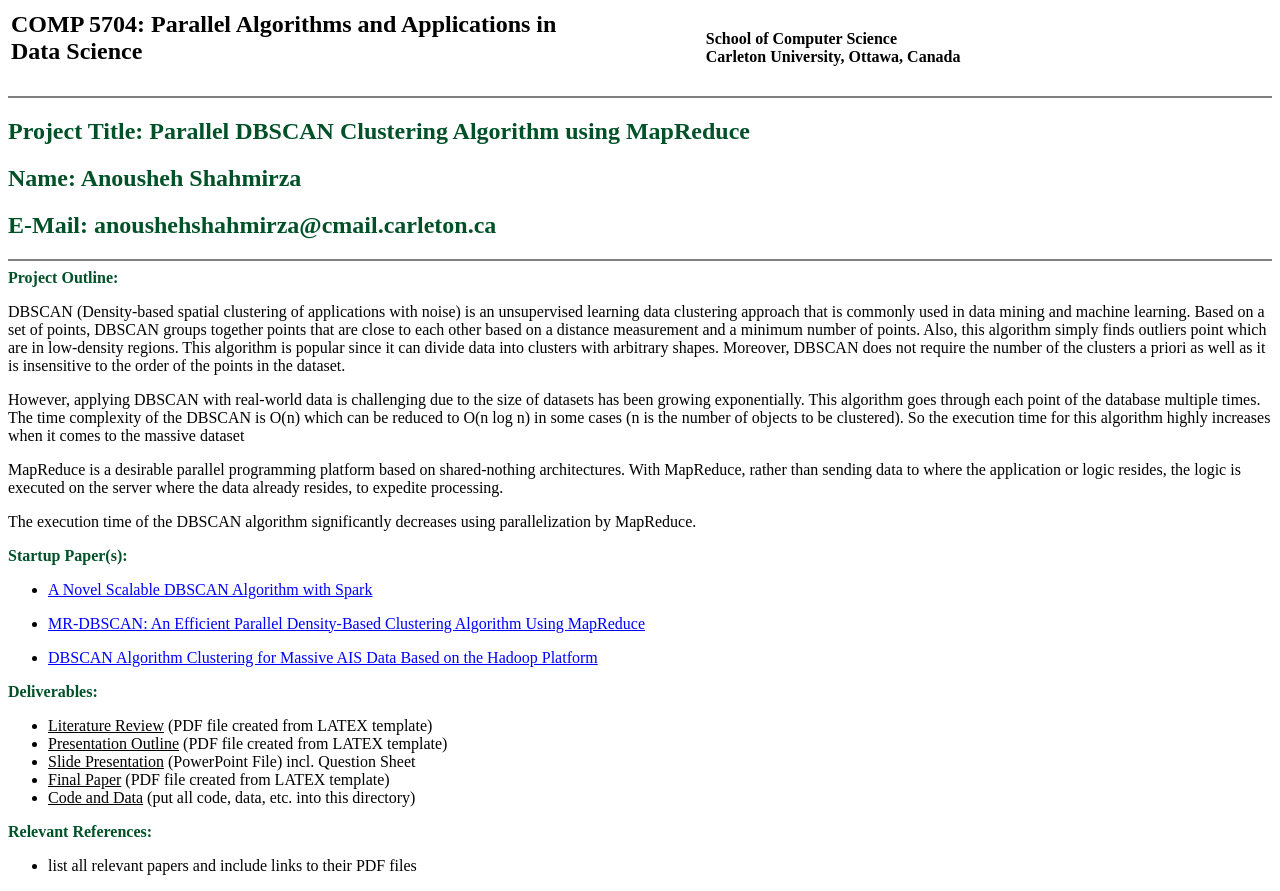
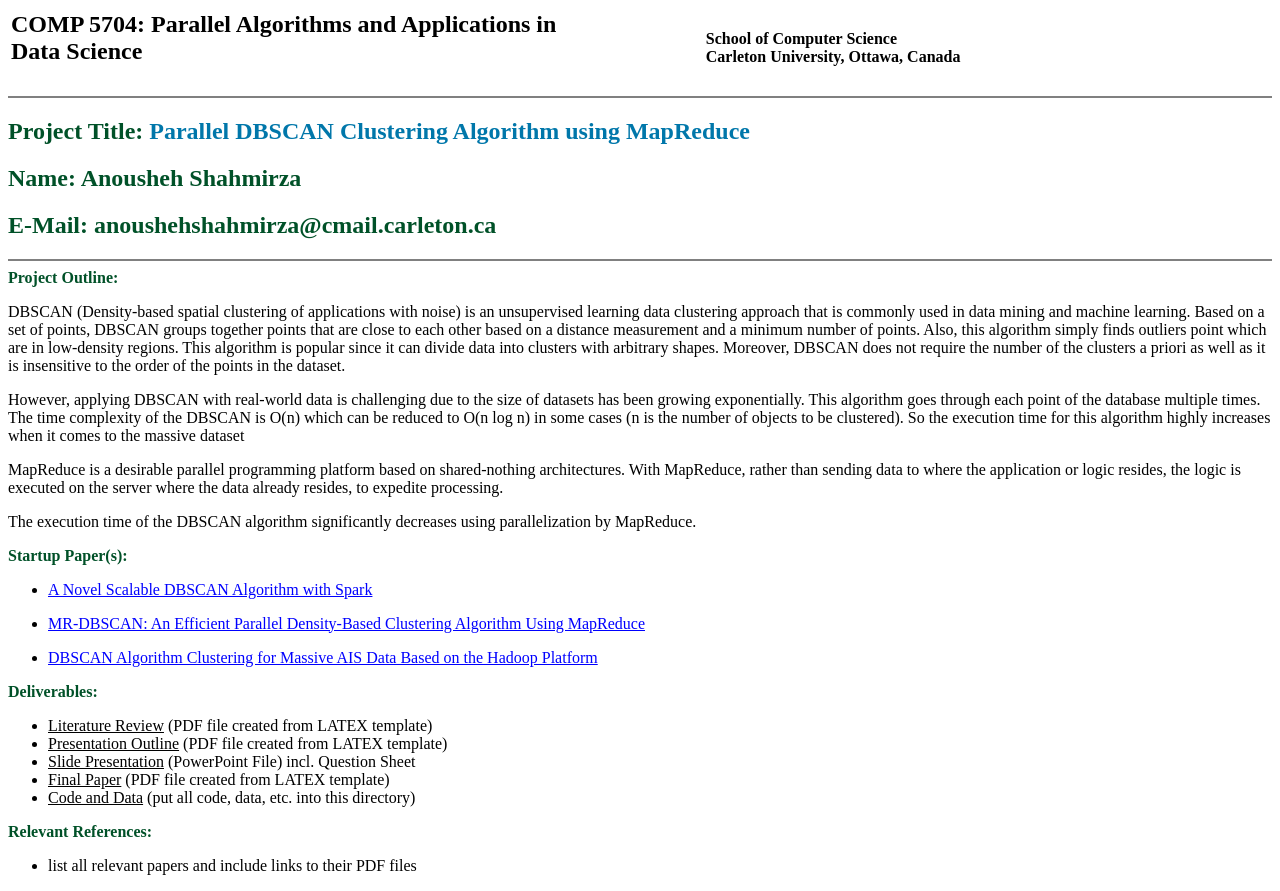
Before and after one commit to sh-anousheh/sh-anousheh.github.io, a plain HTML site: page index.html in a window 1280 px wide. Drawn offline with Linux system fonts and the light colour scheme.

Commit message:
Update index.html

```diff
--- a/index.html
+++ b/index.html
@@ -34,7 +34,7 @@
 </table>
 
 <hr noshade="noshade">
-<h2><font color="#005128">Project Title: </font><font><font color="#005128">Parallel DBSCAN Clustering Algorithm using MapReduce</font></font></h2>
+<h2><font color="#005128">Project Title: </font><font><font color="#07a">Parallel DBSCAN Clustering Algorithm using MapReduce</font></font></h2>
 
 <h2><font><font color="#005128">Name: Anousheh Shahmirza</font></font></h2>
 
```
